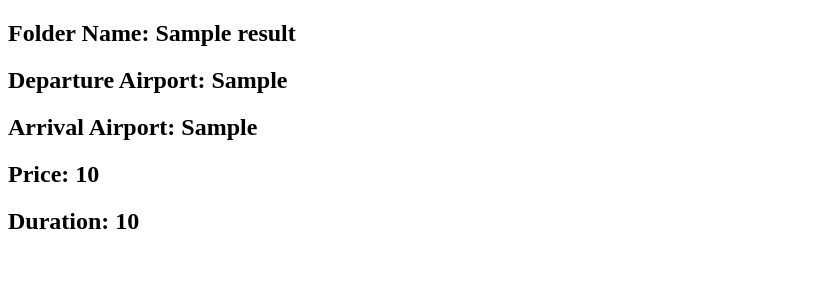
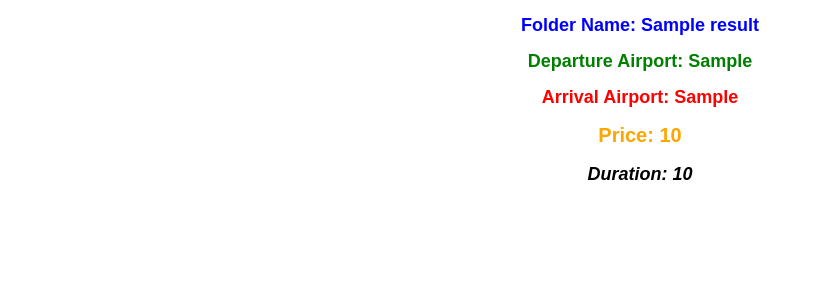
Before and after one commit to mateusb12/TravelScrapper, a Flask app: template interface/templates/flight_results.html in a window 1280 px wide. Shown: the top 300 px of the page, without its empty margins (0-814 px from the left). Run offline with Flask 2, Linux system fonts and the light colour scheme; the template is opened without the code that fills it: most values are stand-ins (such as "Sample title", 1, 10 or a date in 2020).

Commit message:
finally css working

```diff
--- a/interface/flask_run.py
+++ b/interface/flask_run.py
@@ -20,7 +20,7 @@ def forms():
 
 @app.route("/flight_results", methods=['GET', 'POST'])
 def results():
-    return render_template('flight_results.html')
+    return render_template('../templates/flight_results.html')
 
 
 if __name__ == '__main__':
--- /dev/null
+++ b/interface/static/flight_results_style.css
@@ -0,0 +1,29 @@
+body {
+    font-family: Arial, sans-serif;
+}
+h2 {
+    font-size: 18px;
+    font-weight: bold;
+}
+.container {
+    max-width: 600px;
+    margin: 0 auto;
+    text-align: center;
+}
+.folder-name {
+    color: blue;
+}
+.departure-airport {
+    color: green;
+}
+.arrival-airport {
+    color: red;
+}
+.price {
+    font-size: 20px;
+    font-weight: bold;
+    color: orange;
+}
+.duration {
+    font-style: italic;
+}
--- a/interface/templates/flight_results.html
+++ b/interface/templates/flight_results.html
@@ -3,14 +3,15 @@
 <head>
     <meta charset="UTF-8">
     <title>Flight Results</title>
+    <link rel="stylesheet" type="text/css" href="../static/flight_results_style.css">
 </head>
 <body>
-<body>
-<h2>Folder Name: {{ results.folder_name }}</h2>
-<h2>Departure Airport: {{ results.departure_airport }}</h2>
-<h2>Arrival Airport: {{ results.arrival_airport }}</h2>
-<h2>Price: {{ results.price }}</h2>
-<h2>Duration: {{ results.duration }}</h2>
-</body>
+<div class="container">
+    <h2 class="folder-name">Folder Name: {{ results.folder_name }}</h2>
+    <h2 class="departure-airport">Departure Airport: {{ results.departure_airport }}</h2>
+    <h2 class="arrival-airport">Arrival Airport: {{ results.arrival_airport }}</h2>
+    <h2 class="price">Price: {{ results.price }}</h2>
+    <h2 class="duration">Duration: {{ results.duration }}</h2>
+</div>
 </body>
 </html>
```
Also changed, not shown: interface/templates/__init__.py (deleted).
